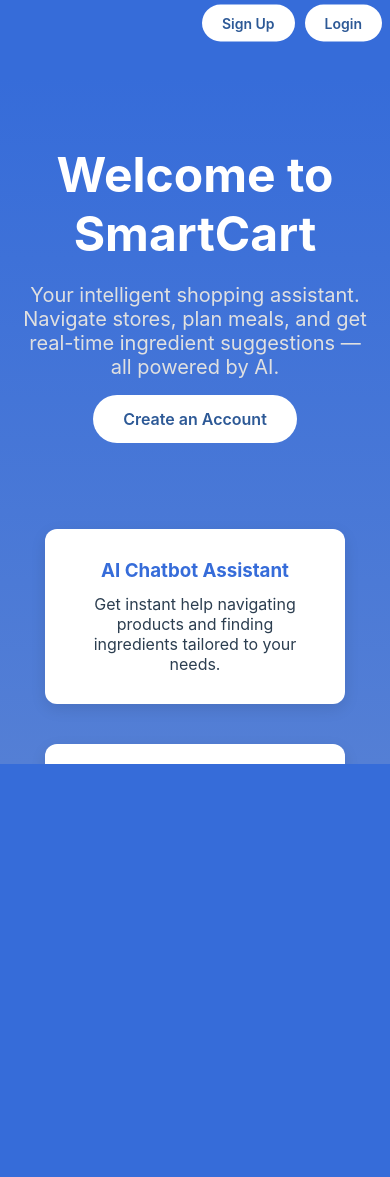
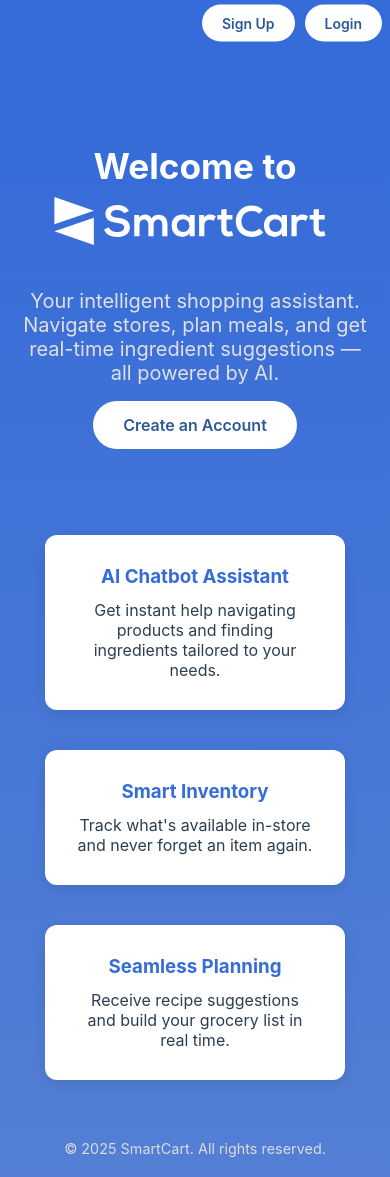
Before and after one commit to gcarson1/SmartCart, a Flask app: page / in a window 390 px wide. Before the commit the page ends 764 px from the top, so only its background shows below. Run offline with Flask 3, Linux system fonts and the light colour scheme.

Commit message:
frontend

```diff
--- a/templates/landing.html
+++ b/templates/landing.html
@@ -22,6 +22,36 @@
       font-size: 3rem;
       margin-bottom: 20px;
     }
+
+/* Fix mobile scroll override from index.css */
+body.landing-page {
+  height: auto !important;
+  overflow: auto !important;
+}
+
+/* Hero Text Behavior */
+.desktop-only {
+  display: block;
+}
+.mobile-only {
+  display: none;
+}
+
+@media (max-width: 911px) {
+  .desktop-only {
+    display: none !important;
+  }
+  .mobile-only {
+    display: block !important;
+  }
+  .mobile-hero h1 {
+    font-size: 2.2rem;
+    margin-bottom: 0;
+  }
+  .mobile-hero img {
+    height: 48px;
+  }
+}
 
     .landing-hero p {
       font-size: 1.25rem;
@@ -95,7 +125,7 @@
 }
   </style>
 </head>
-<body>
+<body class="landing-page">
 
   <!-- Top Bar -->
   <div class="top_menu">
@@ -110,12 +140,19 @@
 
   <!-- Hero Section -->
   <section class="landing-hero">
-    <h1>Welcome to SmartCart</h1>
+    <h1 class="hero-heading desktop-only">Welcome to SmartCart</h1>
+    <div class="mobile-hero mobile-only">
+      <h1>Welcome to</h1>
+      <img src="{{ url_for('static', filename='default-monochrome-white.svg') }}" alt="SmartCart Logo" class="top-logo" style="margin-top: 10px;" />
+    </div>
+    <br>
+    <br>
     <p>Your intelligent shopping assistant. Navigate stores, plan meals, and get real-time ingredient suggestions — all powered by AI.</p>
     <div class="cta">
       <a href="{{ url_for('auth.signup') }}">Create an Account</a>
     </div>
   </section>
+
 
   <!-- Features Section -->
   <section class="features">
```
